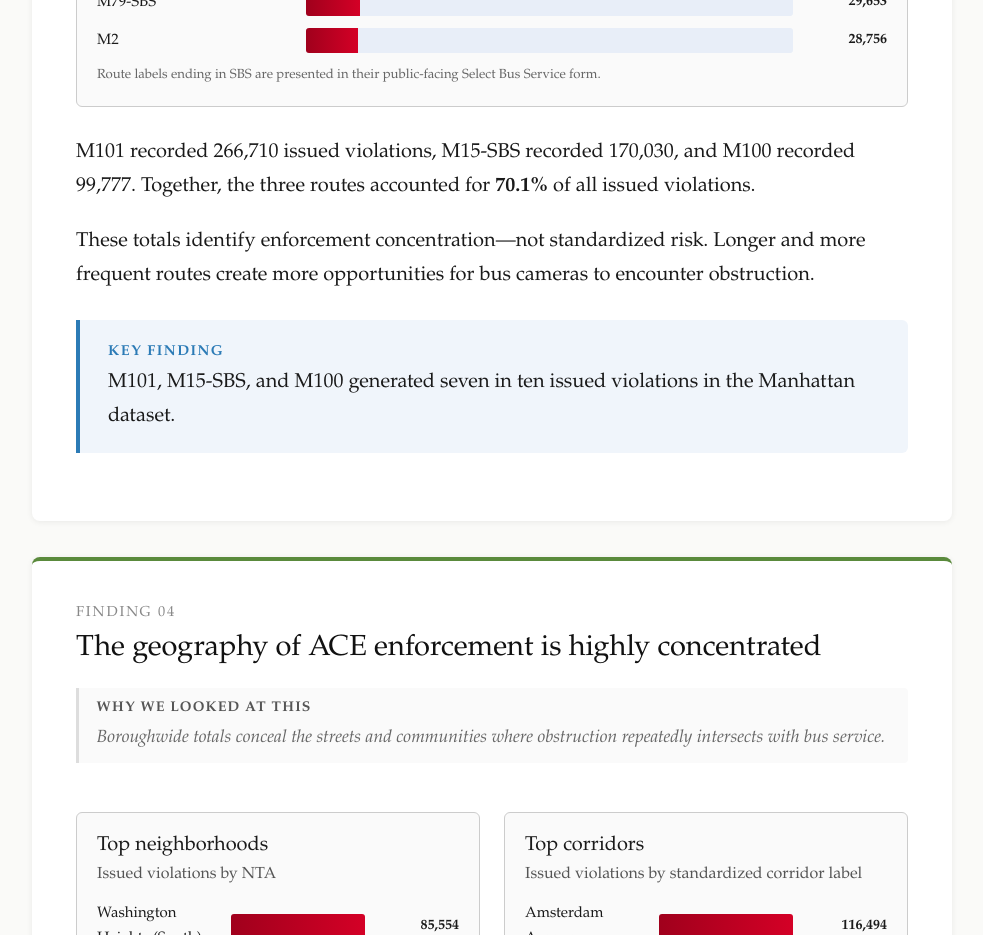
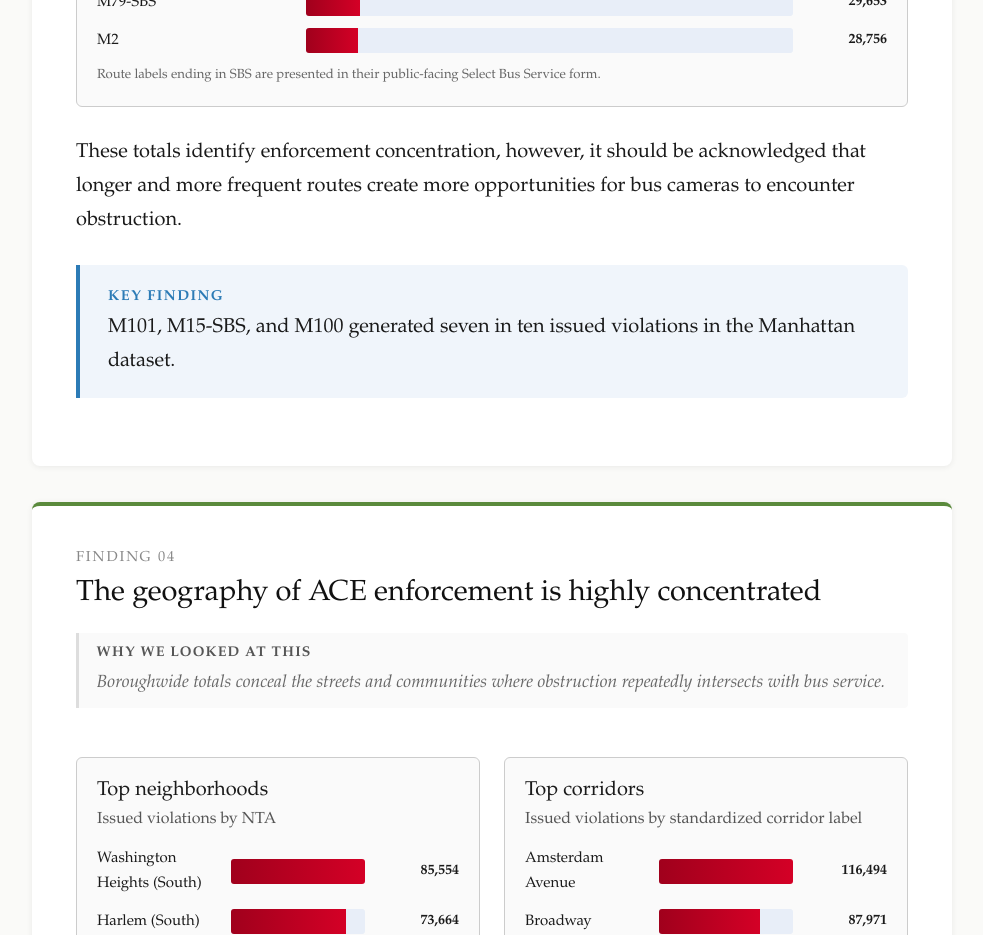
Before and after one commit to quinnaf19/ACE-Online-Report, a Next.js app: page / in a window 1280 px wide. Shown: the part 8100-9035 px from the top of the page, without its empty margins (268-1251 px from the left). Built offline with nearby package versions, Linux system fonts and the light colour scheme.

Commit message:
Condense route concentration finding

```diff
--- a/app/page.tsx
+++ b/app/page.tsx
@@ -305,8 +305,7 @@ export default function Home() {
               <BarChart rows={routes} max={266710} />
               <small className="source">Route labels ending in SBS are presented in their public-facing Select Bus Service form.</small>
             </div>
-            <p>M101 recorded 266,710 issued violations, M15-SBS recorded 170,030, and M100 recorded 99,777. Together, the three routes accounted for <strong>70.1%</strong> of all issued violations.</p>
-            <p>These totals identify enforcement concentration—not standardized risk. Longer and more frequent routes create more opportunities for bus cameras to encounter obstruction.</p>
+            <p>These totals identify enforcement concentration, however, it should be acknowledged that longer and more frequent routes create more opportunities for bus cameras to encounter obstruction.</p>
             <blockquote><strong>Key finding</strong>M101, M15-SBS, and M100 generated seven in ten issued violations in the Manhattan dataset.</blockquote>
           </Finding>
 
```
